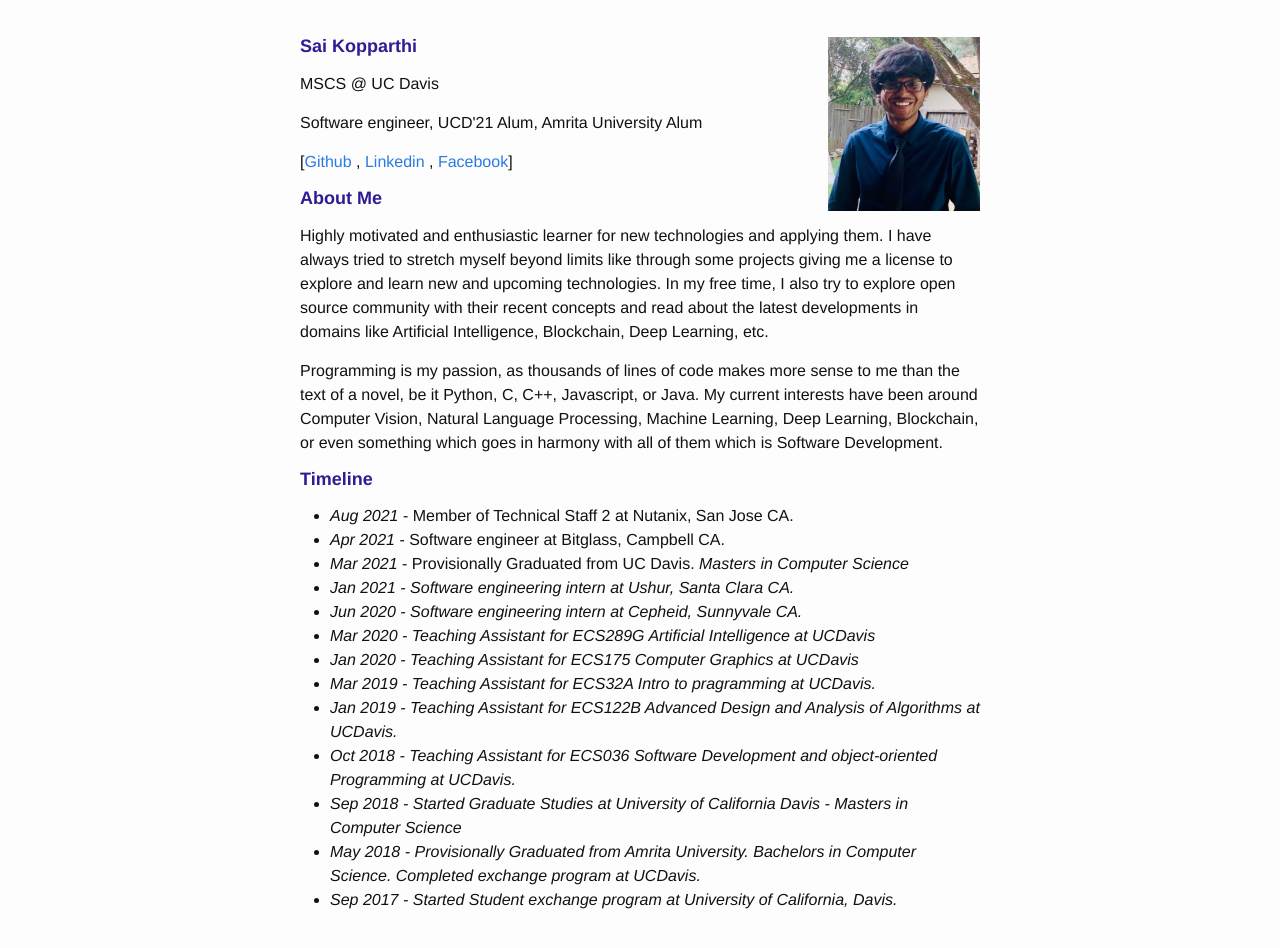
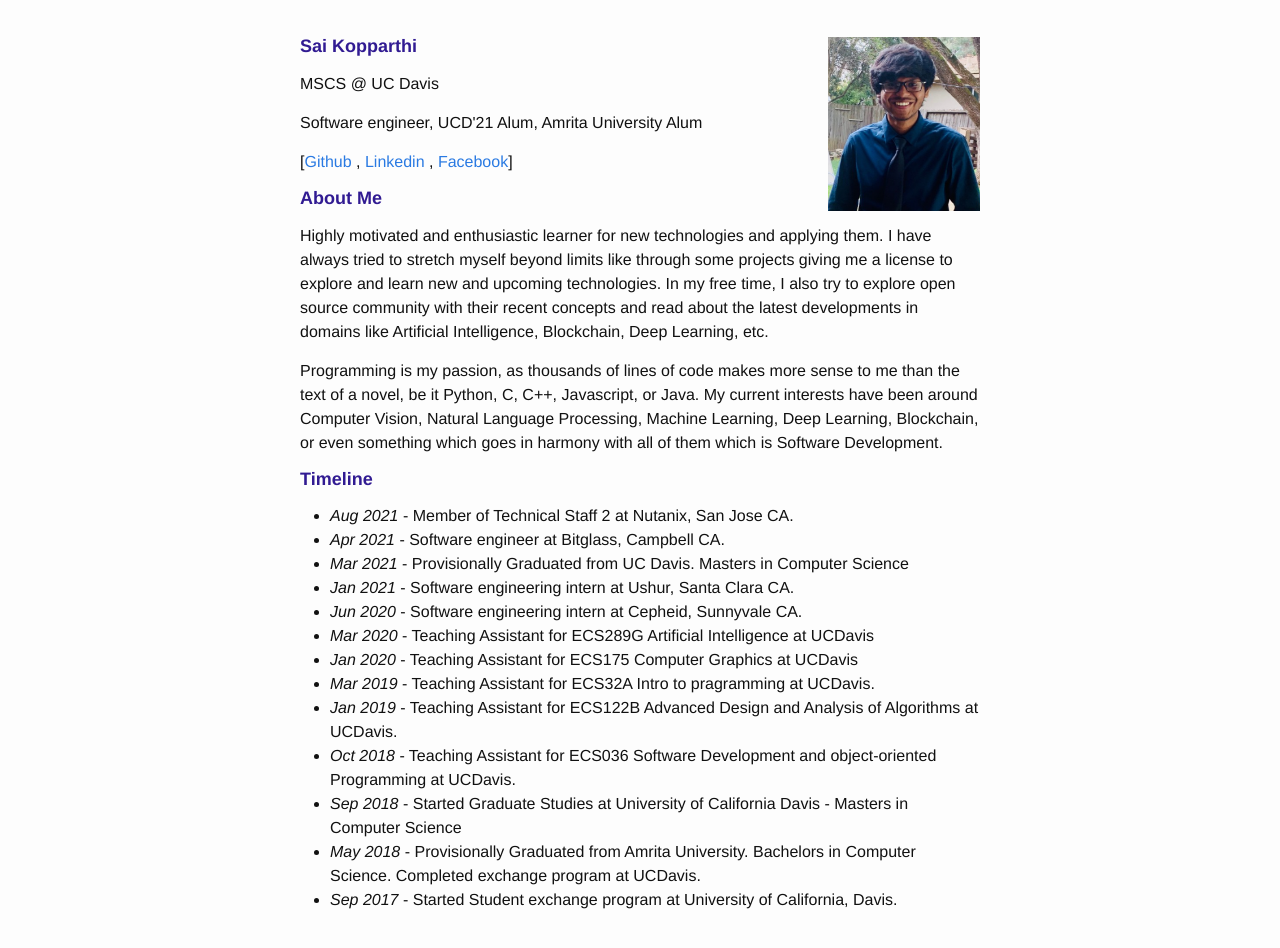
Before and after one commit to sai-kopparthi/sai-kopparthi.github.io, a plain HTML site: page index.html in a window 1280 px wide. Shown: the part 70-1018 px from the top of the page. Drawn offline with nearby package versions, Linux system fonts and the light colour scheme.

Commit message:
Update index.html

```diff
--- a/index.html
+++ b/index.html
@@ -57,7 +57,7 @@ Programming is my passion, as thousands of lines of code makes more sense to me
 <ul>
 <li><em>Aug 2021</em> - Member of Technical Staff 2 at Nutanix, San Jose CA.</li>
 <li><em>Apr 2021</em> - Software engineer at Bitglass, Campbell CA.</li>
-<li><em>Mar 2021</em> - Provisionally Graduated from UC Davis. <em>Masters in Computer Science<em></li>
+<li><em>Mar 2021</em> - Provisionally Graduated from UC Davis. Masters in Computer Science </li>
 <li><em>Jan 2021</em> - Software engineering intern at Ushur, Santa Clara CA.</li>
 <li><em>Jun 2020</em> - Software engineering intern at Cepheid, Sunnyvale CA.</li>
 <li><em>Mar 2020</em> - Teaching Assistant for ECS289G Artificial Intelligence at UCDavis</li>
@@ -65,8 +65,8 @@ Programming is my passion, as thousands of lines of code makes more sense to me
 <li><em>Mar 2019</em> - Teaching Assistant for ECS32A Intro to pragramming at UCDavis.</li>
 <li><em>Jan 2019</em> - Teaching Assistant for ECS122B Advanced Design and Analysis of Algorithms at UCDavis.</li>
 <li><em>Oct 2018</em> - Teaching Assistant for ECS036 Software Development and object-oriented Programming at UCDavis.</li>
-<li><em>Sep 2018</em> - Started Graduate Studies at University of California Davis - <em>Masters in Computer Science<em></li>
-<li><em>May 2018</em> - Provisionally Graduated from Amrita University. <em>Bachelors in Computer Science<em>. Completed exchange program at UCDavis.</li>
+<li><em>Sep 2018</em> - Started Graduate Studies at University of California Davis - Masters in Computer Science</li>
+<li><em>May 2018</em> - Provisionally Graduated from Amrita University. Bachelors in Computer Science. Completed exchange program at UCDavis.</li>
 <li><em>Sep 2017</em> - Started Student exchange program at University of California, Davis.</li>
 </ul>
 
```
